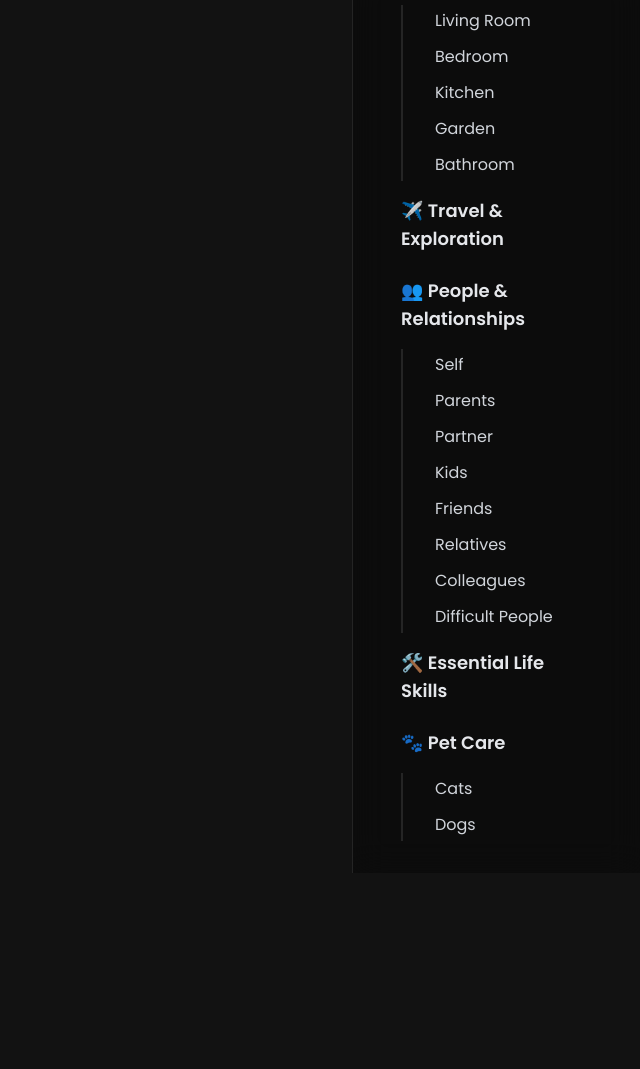
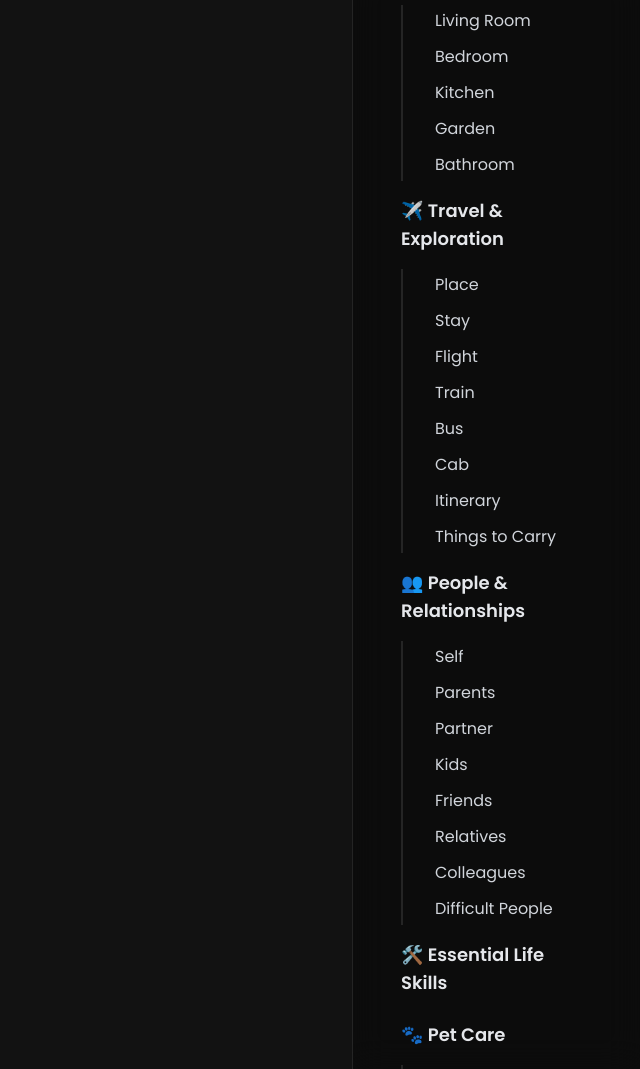
Before and after one commit to 5HU3HENDU/SofA, a plain HTML site: page index.html in a window 1280 px wide. Shown: the part 943-2012 px from the top of the page, without its empty margins (640-1280 px from the left). Before the commit the page ends 1816 px from the top, so only its background shows below. Drawn offline with nearby package versions, Linux system fonts and the light colour scheme.

Commit message:
Update index.html

```diff
--- a/index.html
+++ b/index.html
@@ -156,7 +156,22 @@
                     bathroom: { title: "Bathroom", file: "home-bathroom.json" },
                 }
             },
-            travel: { title: "Travel & Exploration", icon: "✈️", file: "travel.json", color1: "#064e3b", color2: "#10b981" },
+            travel: {
+                title: "Travel & Exploration",
+                icon: "✈️",
+                color1: "#064e3b",
+                color2: "#10b981",
+                subtopics: {
+                    place: { title: "Place", file: "travel-place.json" },
+                    stay: { title: "Stay", file: "travel-stay.json" },
+                    flight: { title: "Flight", file: "travel-flight.json" },
+                    train: { title: "Train", file: "travel-train.json" },
+                    bus: { title: "Bus", file: "travel-bus.json" },
+                    cab: { title: "Cab", file: "travel-cab.json" },
+                    itinerary: { title: "Itinerary", file: "travel-itinerary.json" },
+                    thingstocarry: { title: "Things to Carry", file: "travel-thingstocarry.json" },
+                }
+            },
             people: {
                 title: "People & Relationships",
                 icon: "👥",
```
